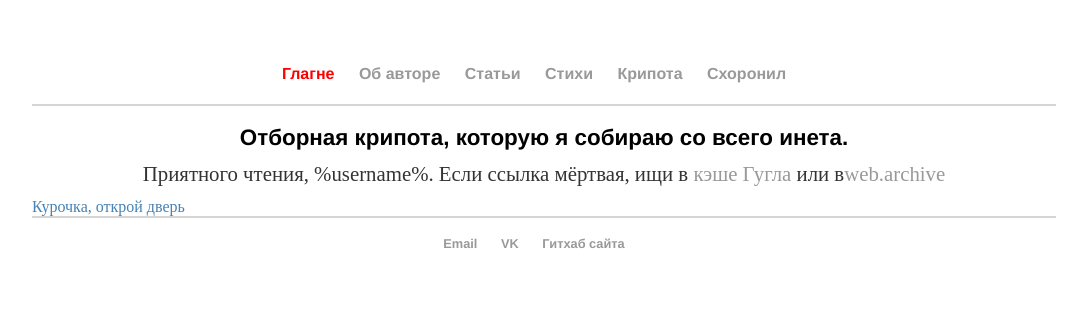
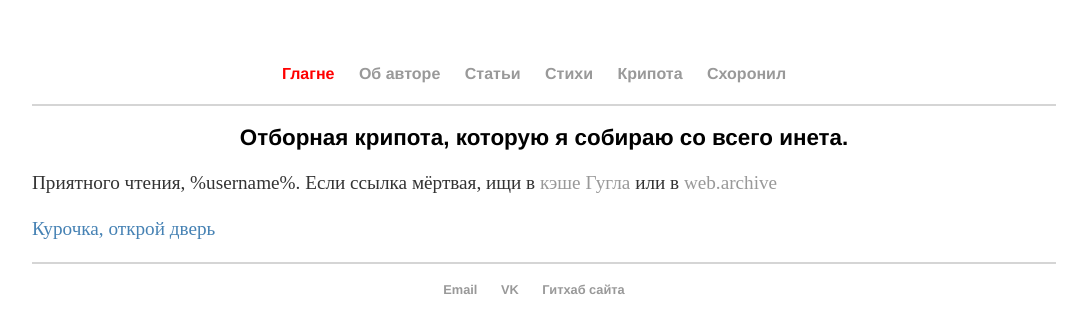
Before and after one commit to G0DMD/G0DMD.github.io, a Jekyll site: the page built from creepy/index.html, in a window 1280 px wide. Shown: the top 333 px of the page, without its empty margins (96-1183 px from the left). Built offline with Jekyll 4.4.1, drawn with Linux system fonts in a browser that asks for light colours.

Commit message:
Update index.html

```diff
--- a/creepy/index.html
+++ b/creepy/index.html
@@ -3,10 +3,10 @@ layout: default
 title: God Mode | creepy
 ---
 <h2>Отборная крипота, которую я собираю со всего инета.</h2>
-<p class="p2">Приятного чтения, %username%.
+<p>Приятного чтения, %username%.
 Если ссылка мёртвая, ищи в <a target="_blank" href="https://support.google.com/websearch/answer/1687222?hl=ru">кэше Гугла</a>
-или в<a target="_blank" href="web.archive.org">web.archive</p>
+или в <a target="_blank" href="https://web.archive.org/">web.archive</p>
 
-<a class="a4links" target="_blank" href="
+<p><a class="a4links" target="_blank" href="
 https://mrakopedia.org/wiki/%D0%9A%D1%83%D1%80%D0%BE%D1%87%D0%BA%D0%B0,_%D0%BE%D1%82%D0%BA%D1%80%D0%BE%D0%B9_%D0%B4%D0%B2%D0%B5%D1%80%D1%8C
-">Курочка, открой дверь</a>
+">Курочка, открой дверь</a></p>
```
